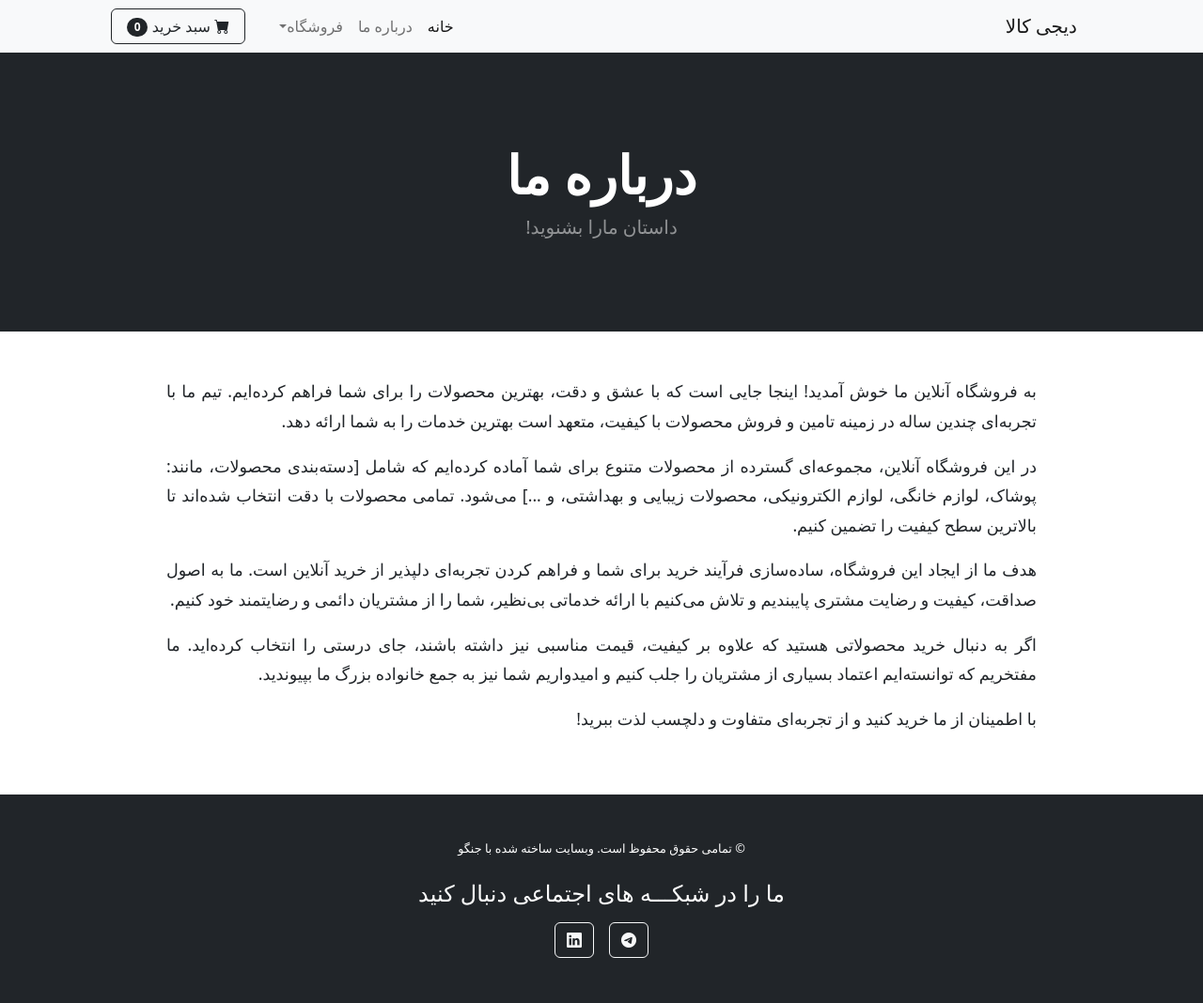
After one commit to Ftymusvy/digikala-site-django, a Django app: page /about/ in a window 1280 px wide. The commit adds this page. Shown: the whole page at 94% size. Run offline with Django 5.2, Linux system fonts and the light colour scheme; some libraries are stand-ins or nearby versions.

Commit message:
about HTML files,views,urls

```diff
--- /dev/null
+++ b/digikala/shop/templates/about.html
@@ -0,0 +1,37 @@
+{% extends "base.html" %}
+
+{% block content %}
+
+ <!-- Header-->
+ <header class="bg-dark py-5">
+    <div class="container px-4 px-lg-5 my-5">
+        <div class="text-center text-white">
+            <h1 class="display-4 fw-bolder">درباره ما</h1>
+            <p class="lead fw-normal text-white-50 mb-0">داستان مارا بشنوید!</p>
+        </div>
+    </div>
+</header>
+<br><br>
+<div class="container">
+    <div class="row justify-content-center">
+        <div class="col-10 col-md-10">
+            <p style="text-align: justify; line-height: 1.8; font-size: 1.1rem;">
+                به فروشگاه آنلاین ما خوش آمدید! اینجا جایی است که با عشق و دقت، بهترین محصولات را برای شما فراهم کرده‌ایم. تیم ما با تجربه‌ای چندین ساله در زمینه تامین و فروش محصولات با کیفیت، متعهد است بهترین خدمات را به شما ارائه دهد.
+            </p>
+            <p style="text-align: justify; line-height: 1.8; font-size: 1.1rem;">
+                در این فروشگاه آنلاین، مجموعه‌ای گسترده از محصولات متنوع برای شما آماده کرده‌ایم که شامل [دسته‌بندی محصولات، مانند: پوشاک، لوازم خانگی، لوازم الکترونیکی، محصولات زیبایی و بهداشتی، و ...] می‌شود. تمامی محصولات با دقت انتخاب شده‌اند تا بالاترین سطح کیفیت را تضمین کنیم.
+            </p>
+            <p style="text-align: justify; line-height: 1.8; font-size: 1.1rem;">
+                هدف ما از ایجاد این فروشگاه، ساده‌سازی فرآیند خرید برای شما و فراهم کردن تجربه‌ای دلپذیر از خرید آنلاین است. ما به اصول صداقت، کیفیت و رضایت مشتری پایبندیم و تلاش می‌کنیم با ارائه خدماتی بی‌نظیر، شما را از مشتریان دائمی و رضایتمند خود کنیم.
+            </p>
+            <p style="text-align: justify; line-height: 1.8; font-size: 1.1rem;">
+                اگر به دنبال خرید محصولاتی هستید که علاوه بر کیفیت، قیمت مناسبی نیز داشته باشند، جای درستی را انتخاب کرده‌اید. ما مفتخریم که توانسته‌ایم اعتماد بسیاری از مشتریان را جلب کنیم و امیدواریم شما نیز به جمع خانواده بزرگ ما بپیوندید.
+            </p>
+            <p style="text-align: justify; line-height: 1.8; font-size: 1.1rem;">
+                با اطمینان از ما خرید کنید و از تجربه‌ای متفاوت و دلچسب لذت ببرید!
+            </p>
+        </div>
+    </div>
+</div>
+<br><br>
+{% endblock %}
--- a/digikala/shop/templates/navbar.html
+++ b/digikala/shop/templates/navbar.html
@@ -1,12 +1,12 @@
 <!-- Navigation-->
 <nav class="navbar navbar-expand-lg navbar-light bg-light">
     <div class="container px-4 px-lg-5">
-        <a class="navbar-brand" href="#!">دیجی کالا</a>
+        <a class="navbar-brand" href="{% url 'home' %}">دیجی کالا</a>
         <button class="navbar-toggler" type="button" data-bs-toggle="collapse" data-bs-target="#navbarSupportedContent" aria-controls="navbarSupportedContent" aria-expanded="false" aria-label="Toggle navigation"><span class="navbar-toggler-icon"></span></button>
         <div class="collapse navbar-collapse" id="navbarSupportedContent">
             <ul class="navbar-nav me-auto mb-2 mb-lg-0 ms-lg-4">
-                <li class="nav-item"><a class="nav-link active" aria-current="page" href="#!">خانه</a></li>
-                <li class="nav-item"><a class="nav-link" href="#!">درباره ما</a></li>
+                <li class="nav-item"><a class="nav-link active" aria-current="page" href="{% url 'home' %}">خانه</a></li>
+                <li class="nav-item"><a class="nav-link" href="{% url 'about' %}">درباره ما</a></li>
                 <li class="nav-item dropdown">
                     <a class="nav-link dropdown-toggle" id="navbarDropdown" href="#" role="button" data-bs-toggle="dropdown" aria-expanded="false">فروشگاه</a>
                     <ul class="dropdown-menu" aria-labelledby="navbarDropdown">
--- a/digikala/shop/urls.py
+++ b/digikala/shop/urls.py
@@ -1,7 +1,8 @@
 from django.urls import path , include
-from .views import helloworld
+from .views import helloworld, about
 
 urlpatterns = [
 
-    path('' , helloworld),
+    path('' , helloworld , name="home"),
+    path('about/' , about , name="about")
 ]
--- a/digikala/shop/views.py
+++ b/digikala/shop/views.py
@@ -5,3 +5,7 @@ from .models import Product
 def helloworld(request):
     all_products = Product.objects.all()
     return render(request , 'index.html' , {'products' : all_products})
+
+
+def about(request):
+    return render(request , 'about.html')
```
